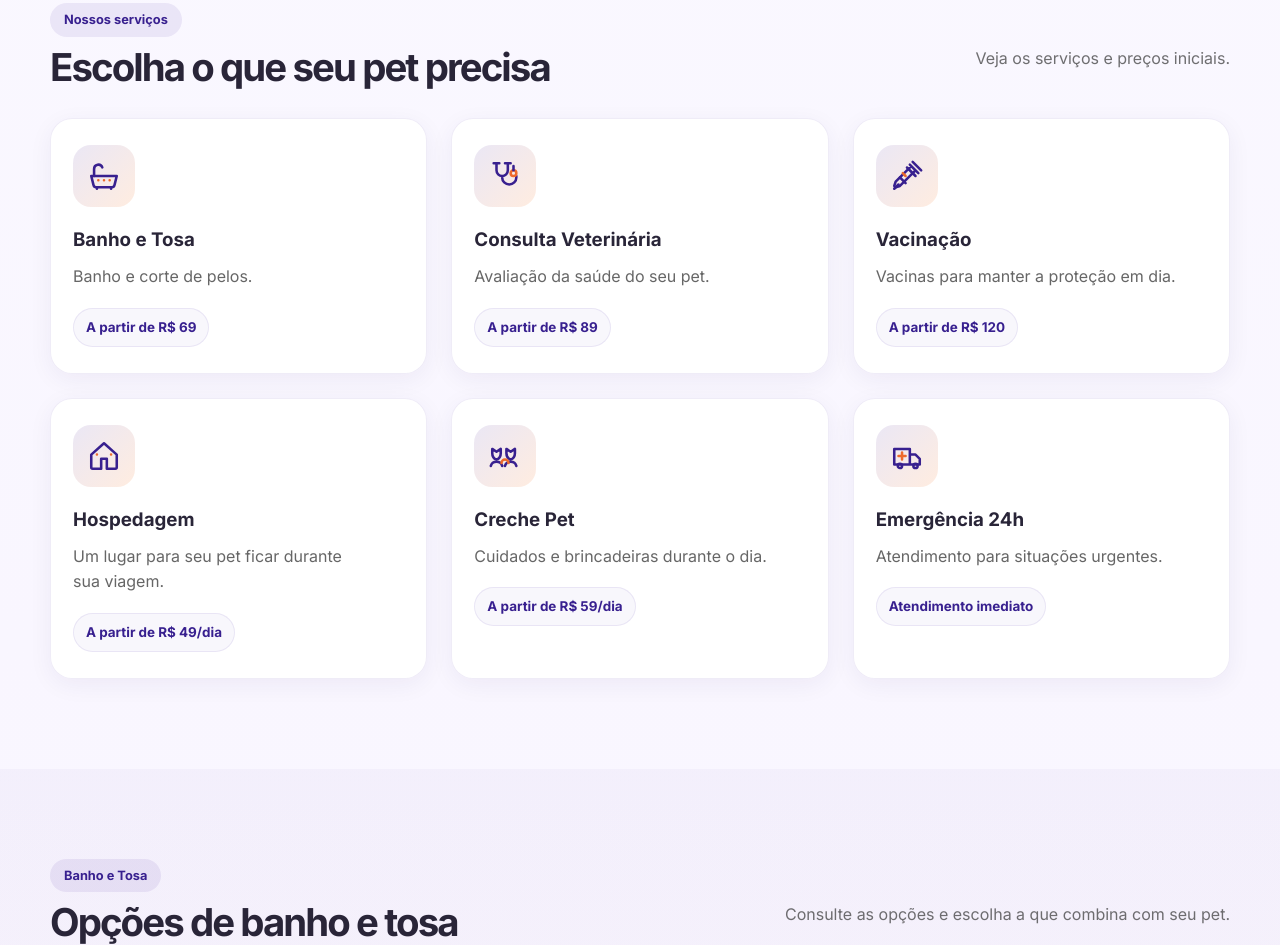
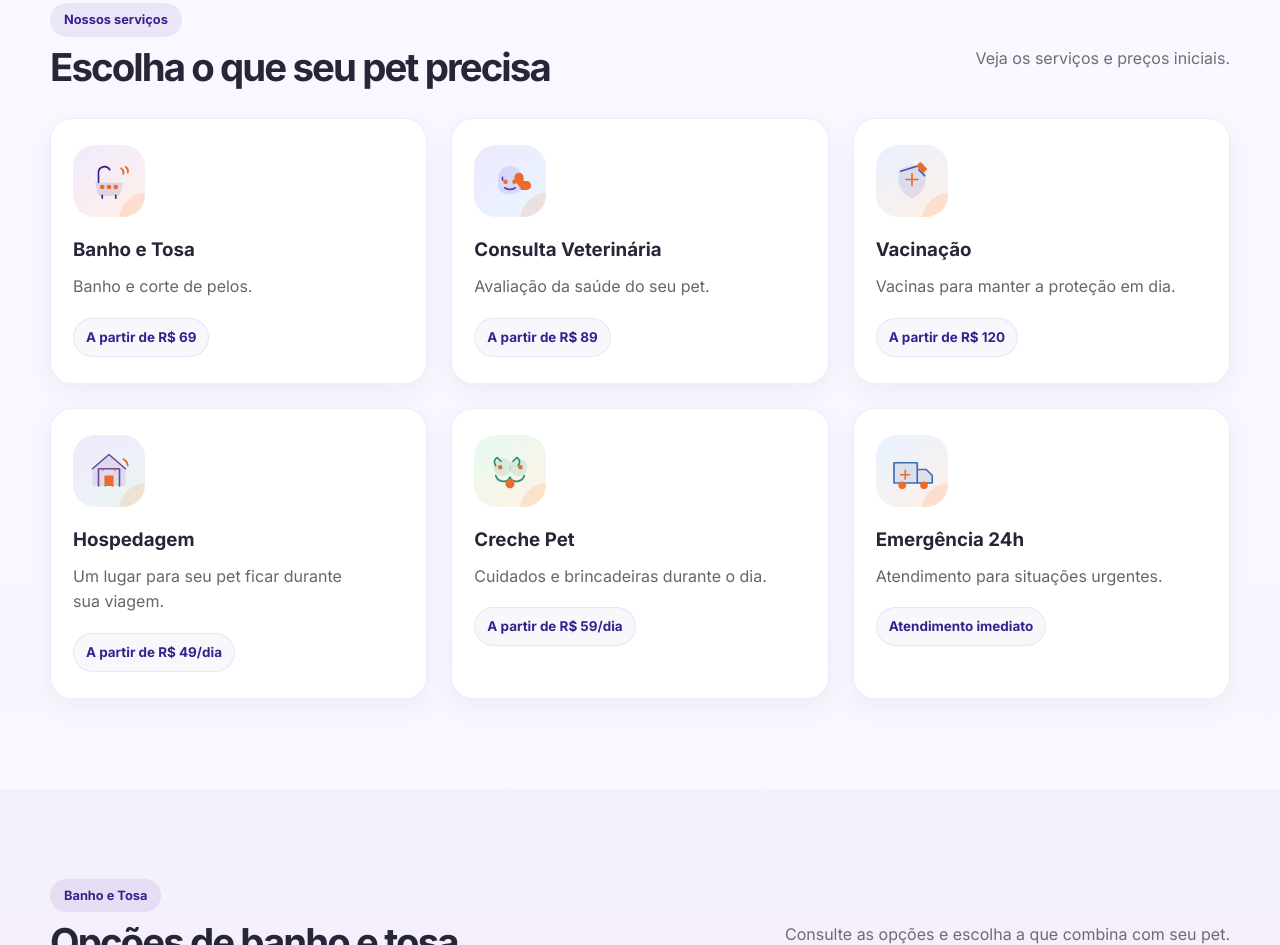
Before and after one commit to chiarellogabriel4/PetShop, a website: page index.html in a window 1280 px wide. Shown: the part 1722-2667 px from the top of the page. Drawn offline with Linux system fonts and the light colour scheme; no server answers.

Commit message:
feat: update service icons with new illustrations and styles

```diff
--- a/index.html
+++ b/index.html
@@ -160,10 +160,11 @@
         <div class="services-grid">
           <article class="service-card" data-service="Banho e Tosa">
             <div class="service-icon">
-              <svg viewBox="0 0 24 24" aria-hidden="true" focusable="false">
-                <path d="M3 12h18l-1.6 6.4a2 2 0 0 1-1.9 1.6H6.5a2 2 0 0 1-1.9-1.6L3 12Z" />
-                <path d="M5 12V7a3 3 0 0 1 5.8-1.1M7 20v1m10-1v1" />
-                <path class="icon-accent" d="M8 15h.01M12 15h.01M16 15h.01" />
+              <svg class="service-illustration" viewBox="0 0 64 64" aria-hidden="true" focusable="false">
+                <path class="illustration-soft" d="M13 34h38l-4 14a5 5 0 0 1-5 4H22a5 5 0 0 1-5-4l-4-14Z" />
+                <path d="M18 34V21a8 8 0 0 1 15-4M23 51v4m18-4v4" />
+                <circle class="illustration-accent" cx="23" cy="40" r="2"/><circle class="illustration-accent" cx="32" cy="40" r="2"/><circle class="illustration-accent" cx="41" cy="40" r="2"/>
+                <path class="illustration-accent" d="M48 15c3 2 4 5 3 8M54 13c3 2 4 5 3 8" />
               </svg>
             </div>
             <h3>Banho e Tosa</h3>
@@ -172,10 +173,11 @@
           </article>
           <article class="service-card" data-service="Consulta Veterinária">
             <div class="service-icon">
-              <svg viewBox="0 0 24 24" aria-hidden="true" focusable="false">
-                <path d="M6 3v5a4 4 0 0 0 8 0V3M4 3h4m4 0h4m-6 9v1a5 5 0 0 0 10 0v-1" />
-                <circle class="icon-accent" cx="18" cy="10" r="2" />
-                <path d="M18 8V5" />
+              <svg class="service-illustration" viewBox="0 0 64 64" aria-hidden="true" focusable="false">
+                <path class="illustration-soft" d="M16 28c0-9 7-16 16-16s16 7 16 16v10c0 7-7 12-16 12s-16-5-16-12V28Z" />
+                <path d="M22 31v-4m20 4v-4M25 41c4 3 10 3 14 0" />
+                <circle class="illustration-accent" cx="26" cy="33" r="2"/><circle class="illustration-accent" cx="38" cy="33" r="2"/>
+                <path class="illustration-accent" d="M47 43h7a5 5 0 0 0 0-10h-5V27a5 5 0 0 0-10 0v5" />
               </svg>
             </div>
             <h3>Consulta Veterinária</h3>
@@ -184,10 +186,11 @@
           </article>
           <article class="service-card" data-service="Vacinação">
             <div class="service-icon">
-              <svg viewBox="0 0 24 24" aria-hidden="true" focusable="false">
-                <path d="m14 4 6 6M16 2l6 6M4 20l3-1 11-11-3-3L4 16l-1 3Z" />
-                <path d="m12 6 6 6M7 13l4 4M3 21l3-3" />
-                <path class="icon-accent" d="m9 10 2 2" />
+              <svg class="service-illustration" viewBox="0 0 64 64" aria-hidden="true" focusable="false">
+                <path class="illustration-soft" d="M32 10 50 17v14c0 12-8 20-18 24-10-4-18-12-18-24V17l18-7Z" />
+                <path class="illustration-accent" d="M32 22v16m-8-8h16" />
+                <path d="m17 19 29-9m-5 7 8 8" />
+                <path class="illustration-accent" d="m43 8 8 8-4 4-8-8 4-4Z" />
               </svg>
             </div>
             <h3>Vacinação</h3>
@@ -196,9 +199,11 @@
           </article>
           <article class="service-card" data-service="Hospedagem">
             <div class="service-icon">
-              <svg viewBox="0 0 24 24" aria-hidden="true" focusable="false">
-                <path d="m3 11 9-8 9 8v9a1 1 0 0 1-1 1h-6v-7h-4v7H4a1 1 0 0 1-1-1v-9Z" />
-                <path class="icon-accent" d="M7 11h.01M17 11h.01" />
+              <svg class="service-illustration" viewBox="0 0 64 64" aria-hidden="true" focusable="false">
+                <path class="illustration-soft" d="m10 29 22-19 22 19v23H10V29Z" />
+                <path d="m10 29 22-19 22 19M18 52V29h28v23" />
+                <path class="illustration-accent" d="M27 52V39h10v13M24 31h.01M40 31h.01" />
+                <path class="illustration-accent" d="M51 16c4 2 6 5 6 9" />
               </svg>
             </div>
             <h3>Hospedagem</h3>
@@ -207,11 +212,11 @@
           </article>
           <article class="service-card" data-service="Creche Pet">
             <div class="service-icon">
-              <svg viewBox="0 0 24 24" aria-hidden="true" focusable="false">
-                <path d="M3 10V7l3 2 3-2v3a5 5 0 0 1-3 4.6A5 5 0 0 1 3 10Z" />
-                <path d="M13 10V7l3 2 3-2v3a5 5 0 0 1-3 4.6 5 5 0 0 1-3-4.6Z" />
-                <path d="M2 19c.5-2 2-3 4-3s3.5 1 4 3m2 0c.5-2 2-3 4-3s3.5 1 4 3" />
-                <path class="icon-accent" d="M9.5 17a2.5 2.5 0 1 1 5 0" />
+              <svg class="service-illustration" viewBox="0 0 64 64" aria-hidden="true" focusable="false">
+                <circle class="illustration-soft" cx="22" cy="27" r="12"/><circle class="illustration-soft" cx="43" cy="27" r="12"/>
+                <path d="M13 25c-3-4-2-9 2-11l5 5m23 6c3-4 2-9-2-11l-5 5M13 38c2 9 16 11 19 2 3 9 17 7 19-2" />
+                <circle class="illustration-accent" cx="19" cy="27" r="2"/><circle class="illustration-accent" cx="46" cy="27" r="2"/>
+                <circle class="illustration-accent" cx="32" cy="49" r="5" />
               </svg>
             </div>
             <h3>Creche Pet</h3>
@@ -220,11 +225,11 @@
           </article>
           <article class="service-card" data-service="Emergência 24h">
             <div class="service-icon">
-              <svg viewBox="0 0 24 24" aria-hidden="true" focusable="false">
-                <path d="M3 7h11v11H3zM14 11h4l3 3v4h-7z" />
-                <circle cx="7" cy="19" r="1.5" />
-                <circle cx="18" cy="19" r="1.5" />
-                <path class="icon-accent" d="M8.5 9.5v5m-2.5-2.5h5" />
+              <svg class="service-illustration" viewBox="0 0 64 64" aria-hidden="true" focusable="false">
+                <path class="illustration-soft" d="M8 21h31v27H8zM39 30h12l8 8v10H39z" />
+                <path d="M8 21h31v27H8zM39 30h12l8 8v10H39z" />
+                <circle class="illustration-accent" cx="19" cy="51" r="4"/><circle class="illustration-accent" cx="48" cy="51" r="4"/>
+                <path class="illustration-accent" d="M23 31v12m-6-6h12" />
               </svg>
             </div>
             <h3>Emergência 24h</h3>
--- a/style.css
+++ b/style.css
@@ -320,9 +320,17 @@ section { padding: 90px 0; }
 .services-grid, .shop-grid, .testimonials-grid, .blog-grid { display: grid; gap: 24px; }
 .services-grid { grid-template-columns: repeat(3, minmax(0,1fr)); }
 .service-card { background: rgba(255,255,255,.92); border: 1px solid rgba(53,20,155,.08); border-radius: 22px; padding: 26px 22px; box-shadow: 0 12px 24px rgba(30,30,30,.08); }
-.service-icon { width: 62px; height: 62px; border-radius: 18px; display: grid; place-items: center; background: linear-gradient(135deg, rgba(53,20,155,.1), rgba(255,102,0,.12)); color: var(--purple); margin-bottom: 18px; }
-.service-icon svg { width: 34px; height: 34px; fill: none; stroke: currentColor; stroke-width: 1.8; stroke-linecap: round; stroke-linejoin: round; }
-.service-icon svg .icon-accent { stroke: var(--orange); }
+.service-icon { width: 72px; height: 72px; border-radius: 22px; display: grid; place-items: center; background: linear-gradient(145deg, #f0eaff, #fff1e7); color: var(--purple); margin-bottom: 18px; position: relative; overflow: hidden; }
+.service-icon::after { content: ""; position: absolute; width: 54px; height: 54px; right: -28px; bottom: -30px; border-radius: 50%; background: rgba(255,102,0,.13); }
+.service-icon svg { width: 48px; height: 48px; fill: none; stroke: currentColor; stroke-width: 2.2; stroke-linecap: round; stroke-linejoin: round; position: relative; z-index: 1; overflow: visible; }
+.service-icon svg .icon-accent,
+.service-icon svg .illustration-accent { stroke: var(--orange); fill: var(--orange); }
+.service-icon svg .illustration-soft { fill: currentColor; fill-opacity: .13; stroke: none; }
+.service-card:nth-child(2) .service-icon { color: #5a3fb6; background: linear-gradient(145deg, #eee9ff, #e8f5ff); }
+.service-card:nth-child(3) .service-icon { color: #4056aa; background: linear-gradient(145deg, #e8f0ff, #fff1e5); }
+.service-card:nth-child(4) .service-icon { color: #6a4a99; background: linear-gradient(145deg, #f0e9ff, #e9f7f0); }
+.service-card:nth-child(5) .service-icon { color: #2d8a72; background: linear-gradient(145deg, #e6faf1, #fff3e5); }
+.service-card:nth-child(6) .service-icon { color: #3e6db0; background: linear-gradient(145deg, #e7f2ff, #fff0e8); }
 .service-card h3 { margin: 0 0 10px; }
 .service-card p { margin: 0 0 18px; color: rgba(51,51,51,.75); line-height: 1.6; }
 .pill { display: inline-flex; align-items: center; justify-content: center; padding: 8px 12px; border-radius: 999px; border: 1px solid rgba(53,20,155,.08); background: rgba(53,20,155,.03); color: var(--purple); font-size: .84rem; font-weight: 700; }
```
